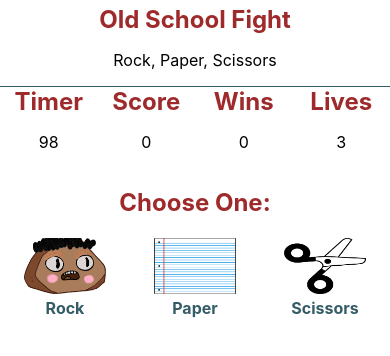
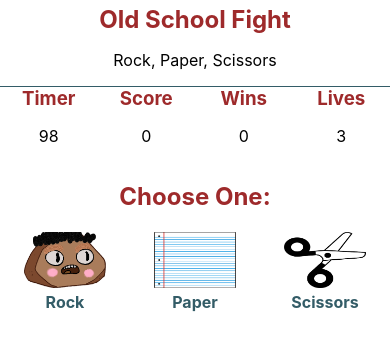
Before and after one commit to jcsmileyjr/rocks-paper-scissors, a React (Create React App) app: page / in a window 390 px wide. Both pictures are taken after a click on the button "New Game". Shown: the top 356 px of the page. Built offline with nearby package versions, Linux system fonts and the light colour scheme.

Commit message:
Updating responsive design of desktop screens

```diff
--- a/src/components/gameArea/gameArea.css
+++ b/src/components/gameArea/gameArea.css
@@ -101,6 +101,10 @@ button:hover {
         font-size:xx-large;
         margin-top: 20px;
     }
+
+    .gameArea__image-style {
+        max-width: 50%;
+    }
 }
 
 /*Desktop screens*/
--- a/src/components/gameSummary/gameSummary.css
+++ b/src/components/gameSummary/gameSummary.css
@@ -82,6 +82,7 @@
     .gameSummary__newGameButton--style, .gameSummary__startOverButton--style{
         font-size: xx-large;
         width: 20vw;
+        margin-top: 5vh;
     }
 }
 
--- a/src/components/score/Score.js
+++ b/src/components/score/Score.js
@@ -34,15 +34,15 @@ const Score = ({score, lives, wins, timer}) => {
     return(
         <section className="score__container--layout">
             <div className="score__containter--style">
-                <h2>Timer</h2>
+                <h3>Timer</h3>
                 <p>{timer}</p>
             </div>
             <div className="score__containter--style">
-                <h2>Score</h2>
+                <h3>Score</h3>
                 <p className={`${scoreAnimation ? 'text-pop-up-top':''}`}>{score}</p>
             </div>
             <div className="score__containter--style">
-                <h2>Wins</h2>
+                <h3>Wins</h3>
                 {winsAnimation &&
                     <p className={`${winsAnimation ? 'text-pop-up-top':''}`}>🎈</p>
                 }
@@ -51,7 +51,7 @@ const Score = ({score, lives, wins, timer}) => {
                 }
             </div>
             <div className="score__containter--style">
-                <h2>Lives</h2>
+                <h3>Lives</h3>
                 {livesAnimation &&
                     <p className={`${livesAnimation ? 'text-pop-up-top':''}`}>🤬</p>
                 }
--- a/src/components/score/score.css
+++ b/src/components/score/score.css
@@ -10,14 +10,14 @@
     flex: 1;
 }
 
-.score__containter--style > h2 {
+.score__containter--style > h3 {
     color: #9E2A2B;
     margin: 0;
 }
 
 /*Tablet screens*/
 @media only screen and (min-width: 480px) {
-    .score__containter--style > h2{
+    .score__containter--style > h3{
         font-size: xx-large;
     }
 
@@ -27,15 +27,16 @@
 }
 
 /*Desktop screens*/
-@media only screen and (min-width: 1025px) {
-    .score__containter--style > h2{
+/* @media only screen and (min-width: 1025px) {
+    .score__containter--style > h3{
         font-size: xxx-large;
     }
 
     .score__containter--style > p {
         font-size: xx-large;
+        margin: 0;
     }
-}
+} */
 
 /* ----------------------------------------------
  * Generated by Animista on 2021-7-25 11:8:10
```
